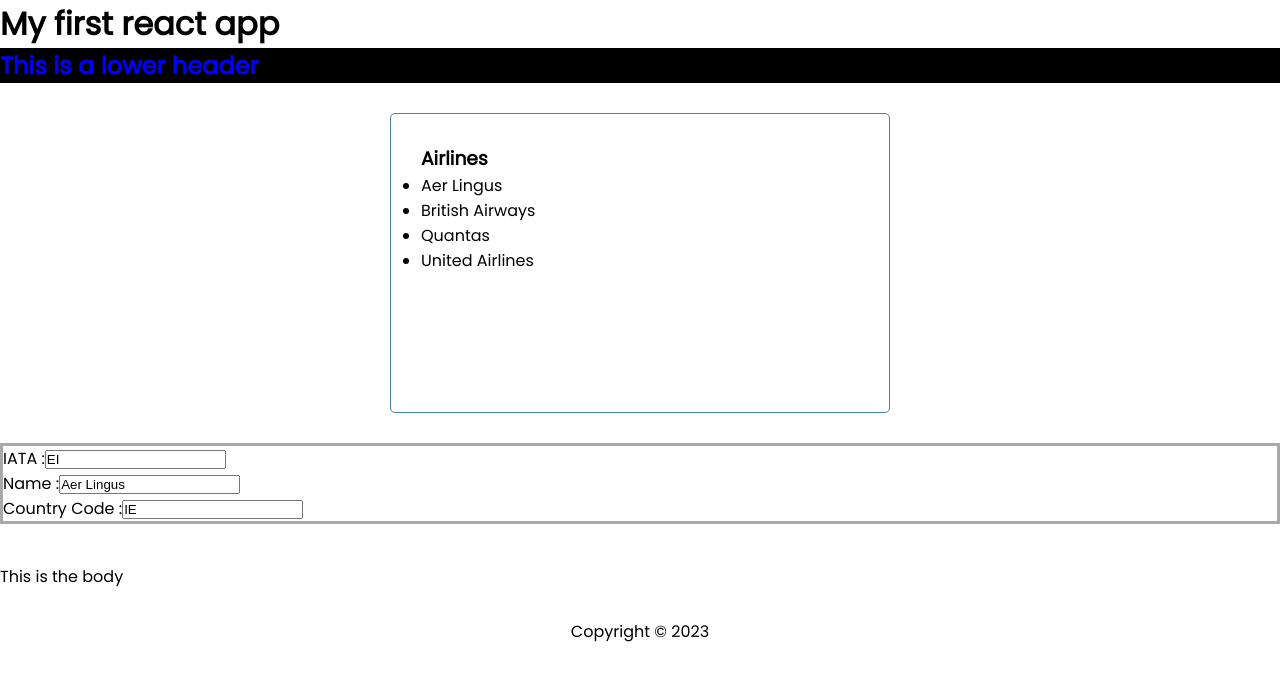
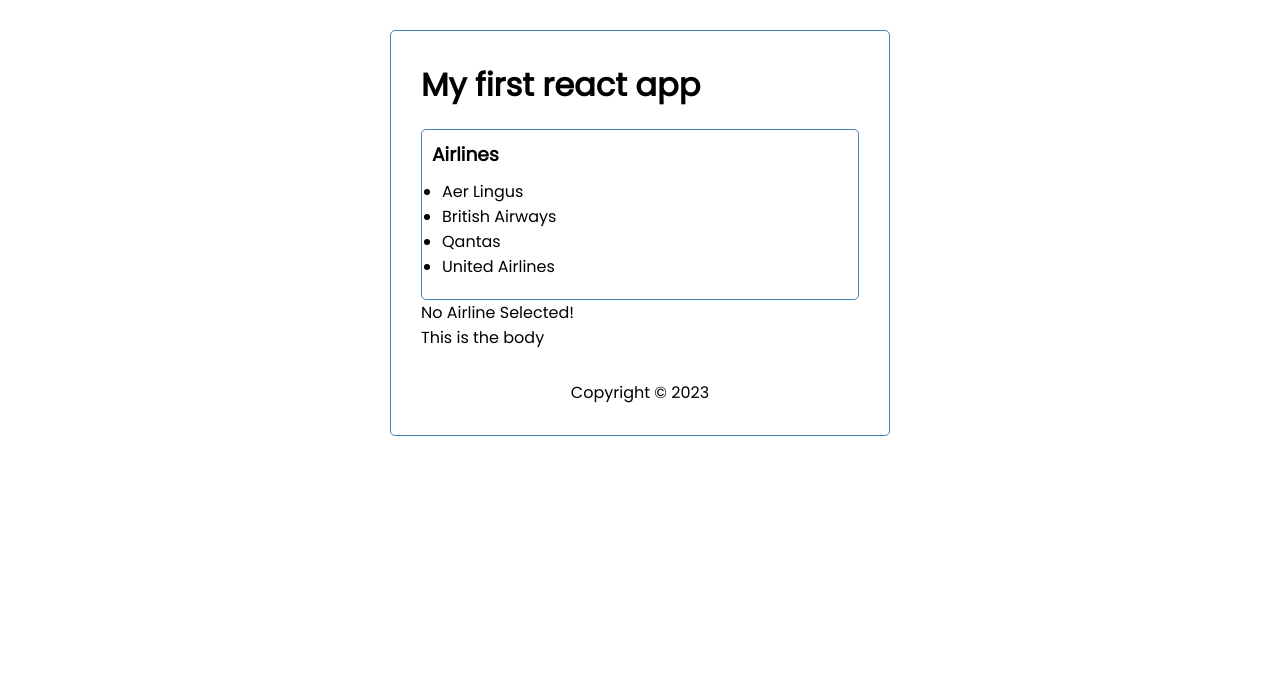
Before and after one commit to ftc-webdev/OurFirstReactApp, a React (Create React App) app: page / in a window 1280 px wide. Shown: the top 680 px of the page. Built offline with nearby package versions, Linux system fonts and the light colour scheme.

Commit message:
tidied up some CSS added some hooks using useState
Signed-off-by: eamole <eamole@hotmail.com>

```diff
--- a/public/index.html
+++ b/public/index.html
@@ -11,7 +11,7 @@
     />
     <link rel="apple-touch-icon" href="%PUBLIC_URL%/logo192.png" />
     <link rel="manifest" href="%PUBLIC_URL%/manifest.json" />
-    <title>React App</title>
+    <title>My First React App</title>
   </head>
   <body>
     <noscript>You need to enable JavaScript to run this app.</noscript>
--- a/src/App.js
+++ b/src/App.js
@@ -13,14 +13,14 @@ import Airlines from './components/Airlines'
 //   }
 // }
 
-const airline = {
+const aerLingus = {
   iata: "EI",
   name: "Aer Lingus",
   countryCode: "IE",
 }
 
-const airlines = [
-  airline,
+const airlineData = [
+  aerLingus,
   {
     iata: "BA",
     name: "British Airways",
@@ -28,7 +28,7 @@ const airlines = [
   },
   {
     iata: "QF",
-    name: "Quantas",
+    name: "Qantas",
     countryCode: "AU",
   },
   {
@@ -42,31 +42,38 @@ const airlines = [
 
 const App = () => {
 
-  const [ iata, setIata ] = useState(airline.iata)
-  const [ name, setName ] = useState(airline.name)
-  const [ countryCode, setCountryCode ] = useState(airline.countryCode)
-
+  const [ airlines, setAirlines ] = useState(airlineData)
+  const [ airline, setAirline ] = useState()
 
   const onAirlineChange = (iata, name, countryCode) => {
-    setIata(iata)
-    setName(name)
-    setCountryCode(countryCode)
+
+    setAirlines(airlines.map(airline => airline.iata === iata ?
+      {...airline, name: name, countryCode: countryCode } :
+      airline
+    ))
+
   }
-
+  const onAirlineClick = (e) => {
+    const selected = airlines.find(airline => airline.iata === e.target.id)
+    setAirline(selected)
+  }
 
 
   return (
     // react fragment - will not generate a HTML node
-    <>
+    <div className="container">
       <Header className="test" />
 
-      <Airlines airlines={airlines} />
-      <Airline airline={airline} onChange={onAirlineChange}/>
+      <Airlines airlines={airlines} onClick={onAirlineClick} />
+      { airline ?
+        <Airline airline={airline} onChange={onAirlineChange} isAdd={false}/> :
+        <p>No Airline Selected!</p>
+      }
       <Body />
 
       <Footer />
 
-    </>
+    </div>
 
   )
 }
--- a/src/components/Airline.jsx
+++ b/src/components/Airline.jsx
@@ -1,15 +1,24 @@
 import { useState } from 'react'
 
-const Airline = ({ airline, onChange }) => {
+const Airline = ({ airline, onChange, isAdd}) => {
 
   const [ iata, setIata ] = useState(airline.iata)
   const [ name, setName ] = useState(airline.name)
   const [ countryCode, setCountryCode ] = useState(airline.countryCode)
 
+  const onSubmit = (e) => {
+    e.preventDefault()
+    onChange(iata, name, countryCode)
+
+    setIata("")
+    setName("")
+    setCountryCode("")
+
+  }
 
   return (
-    <form className="form">
-      <div className="form-cntrol">
+    <form className="form" onSubmit={onSubmit}>
+      <div className="form-control">
           <label>IATA :</label>
           <input
             type="text"
@@ -17,13 +26,14 @@ const Airline = ({ airline, onChange }) => {
             value={iata}
             onChange={(e) => {
                 setIata(e.target.value)
-                onChange(iata, name, countryCode)
+                // onChange(iata, name, countryCode)
               }
             }
+            disabled={!isAdd}
           />
       </div>
 
-      <div className="form-cntrol">
+      <div className="form-control">
         <label>Name :</label>
         <input
             type="text"
@@ -31,13 +41,13 @@ const Airline = ({ airline, onChange }) => {
             value={name}
             onChange={(e) => {
                 setName(e.target.value)
-                onChange(iata, name, countryCode)
+                // onChange(iata, name, countryCode)
               }
             }
           />
       </div>
 
-      <div className="form-cntrol">
+      <div className="form-control">
         <label>Country Code :</label>
         <input
             type="text"
@@ -45,14 +55,20 @@ const Airline = ({ airline, onChange }) => {
             value={countryCode}
             onChange={(e) => {
                 setCountryCode(e.target.value)
-                onChange(iata, name, countryCode)
+                // onChange(iata, name, countryCode)
               }
             }
           />
-
+      </div>
+      <div className="form-control">
+        <input type="submit" value="Save" className="btn btn-block" />
       </div>
     </form>
   )
 }
 
+Airline.defaultProps = {
+  isAdd: false,
+}
+
 export default Airline
--- a/src/components/Airlines.jsx
+++ b/src/components/Airlines.jsx
@@ -1,12 +1,12 @@
-import Airline from './Airline'
+// import Airline from './Airline'
 
-const Airlines = ({ airlines }) => {
+const Airlines = ({ airlines, onClick }) => {
   return (
-    <div className="container">
+    <div className="airlines">
       <h3>Airlines</h3>
       <ul>
         {
-          airlines.map(airline => <li>{airline.name}</li>)
+          airlines.map(airline => <li id={airline.iata} className="clickable" key={airline.iata} onClick={onClick}>{airline.name}</li>)
           // airlines.map(airline => <Airline airline={airline} />)
         }
       </ul>
--- a/src/components/Header.jsx
+++ b/src/components/Header.jsx
@@ -1,14 +1,12 @@
 
 const Header = ({ className, text }) => {
-  const style = {
-    color:"blue",
-    backgroundColor: "black"
-  }
-  className = "test2"
+  // const style = {
+  //   color:"blue",
+  //   backgroundColor: "black"
+  // }
   return (
-    <header>
+    <header className="header">
       <h1 className={className}>{text}</h1>
-      <h2 style={style}>This is a lower header</h2>
     </header>
   )
 }
--- a/src/index.css
+++ b/src/index.css
@@ -54,26 +54,46 @@ body {
   width: 100%;
 }
 
+ul {
+  margin: 5px;
+  padding: 5px;
+}
+.airlines {
+  /* max-width: 90%; */
+  /* margin: 10px; */
+  overflow: auto;
+  /* min-height: 300px; */
+  border: 1px solid steelblue;
+  padding: 10px;
+  border-radius: 5px;
+}
+
+.clickable {
+  cursor: pointer;
+}
+
 .airline {
   background: #f4f4f4;
   margin: 5px;
   padding: 10px 20px;
   cursor: pointer;
+  border-radius: 5px;
 }
 
 .airline.selected {
   border-left: 5px solid green;
 }
 
-.task h3 {
+.airline h3 {
   display: flex;
   align-items: center;
   justify-content: space-between;
 }
 
 .form {
-  margin-bottom: 40px;
-  border: 3px solid darkgray;
+  margin: 5px;
+  border: 1px solid darkgray;
+  border-radius: 5px;
 }
 
 .form-control {
@@ -82,10 +102,11 @@ body {
 
 .form-control label {
   display: block;
+  padding: 3px 7px;
 }
 
 .form-control input {
-  width: 100%;
+  width: 97%;
   height: 40px;
   margin: 5px;
   padding: 3px 7px;
```
